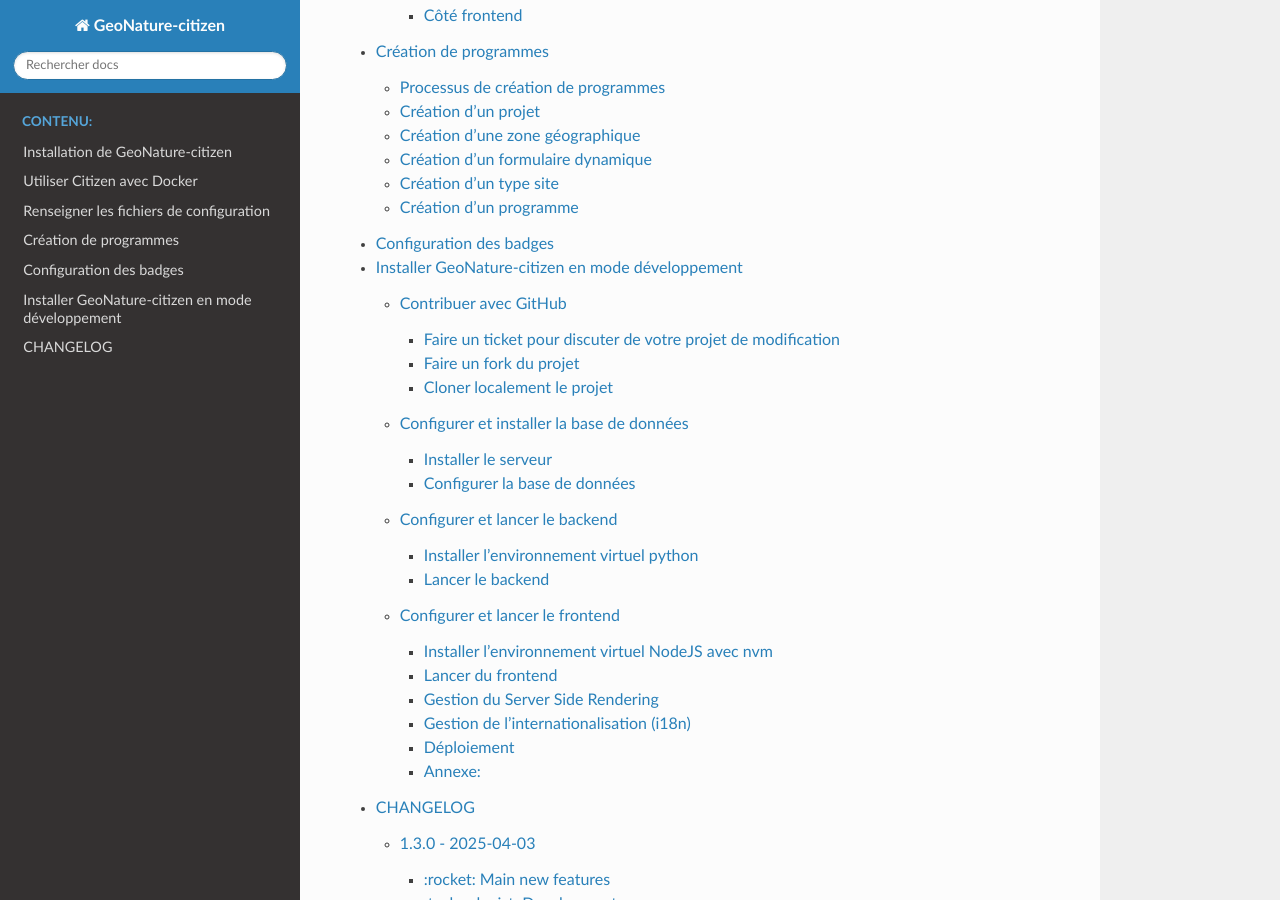
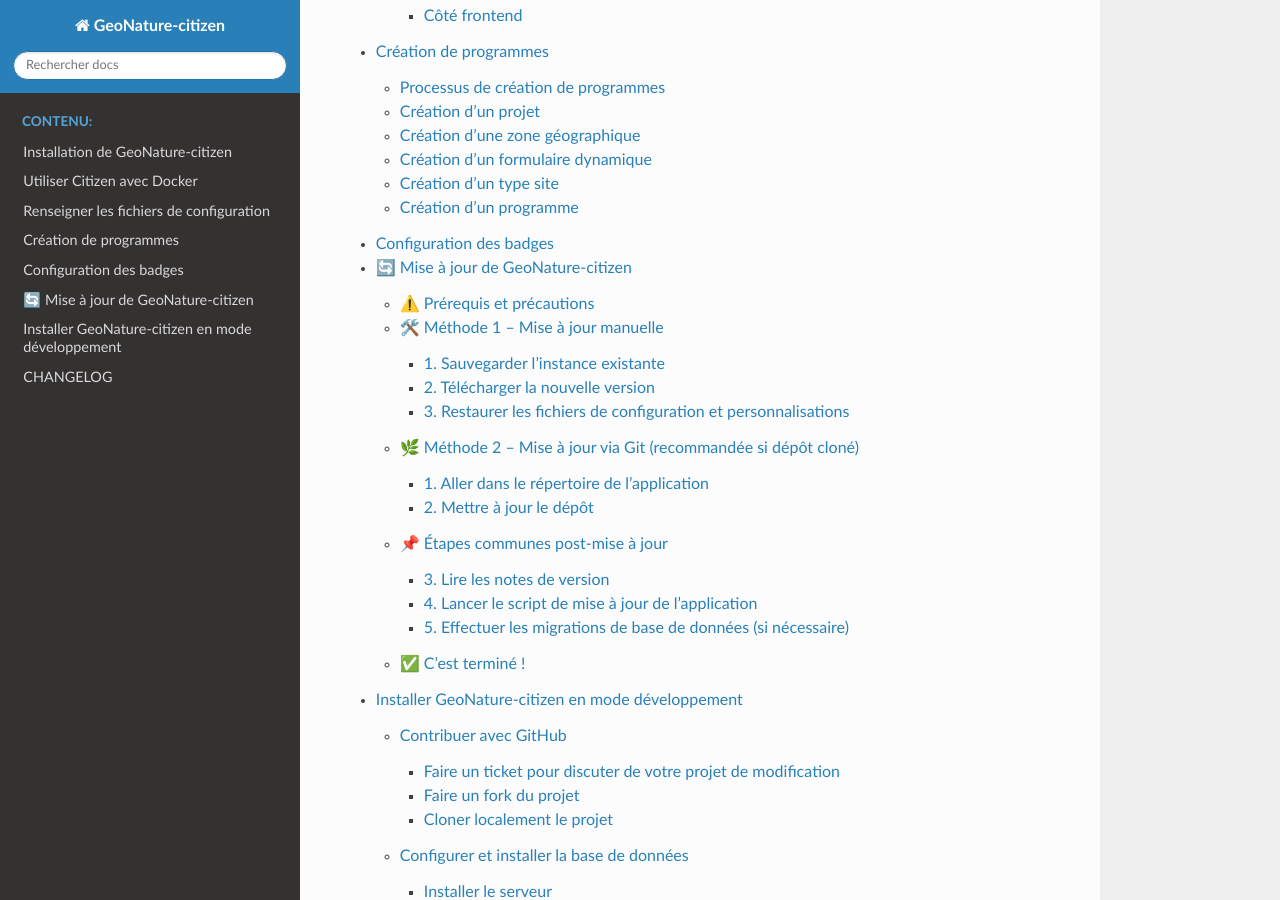
Before and after one commit to PnX-SI/GeoNature-citizen, a Sphinx documentation site: the page built from docs/index.rst, in a window 1280 px wide and 900 px high, scrolled down 1128 px. Built offline with Sphinx 7.4.7 and the Read the Docs theme 3.1.0, drawn with Linux system fonts in a browser that asks for light colours.

Commit message:
Add update documentation

````diff
--- a/docs/index.rst
+++ b/docs/index.rst
@@ -18,6 +18,7 @@ Documentation de GeoNature-citizen
    configuration
    administration
    badges
+   update
    devs/index
    history
 
--- /dev/null
+++ b/docs/update.md
@@ -0,0 +1,116 @@
+# 🔄 Mise à jour de GeoNature-citizen
+
+## ⚠️ Prérequis et précautions
+
+Avant toute mise à jour, **sauvegardez impérativement** :
+
+- 📦 Les fichiers de l’application
+- 🗃️ La base de données PostgreSQL
+  _ou_
+- 🖼️ Réalisez un **snapshot complet** du serveur
+
+> En cas de problème, cela permet de restaurer l’état antérieur de l'application.
+
+---
+
+## 🛠️ Méthode 1 – Mise à jour manuelle
+
+### 1. Sauvegarder l'instance existante
+
+```bash
+cd ~/
+mv ~/gncitizen ~/gncitizen_old
+```
+
+### 2. Télécharger la nouvelle version
+
+```bash
+VERSION=X.Y.Z  # Remplacez X.Y.Z par la version cible
+curl -OJL https://github.com/PnX-SI/GeoNature-citizen/archive/refs/tags/$VERSION.zip
+unzip GeoNature-citizen-$VERSION.zip
+mv GeoNature-citizen-$VERSION gncitizen
+rm GeoNature-citizen-$VERSION.zip
+```
+
+### 3. Restaurer les fichiers de configuration et personnalisations
+
+```bash
+cp ~/gncitizen_old/config/settings.ini ~/gncitizen/config/
+cp ~/gncitizen_old/config/config.toml ~/gncitizen/config/
+cp ~/gncitizen_old/config/backoffice_* ~/gncitizen/config/
+cp ~/gncitizen_old/config/badges_config.py ~/gncitizen/config/
+
+cp ~/gncitizen_old/frontend/src/conf/app.config.ts ~/gncitizen/frontend/src/conf/
+cp ~/gncitizen_old/frontend/src/conf/map.config.ts ~/gncitizen/frontend/src/conf/
+cp -r ~/gncitizen_old/frontend/src/custom/* ~/gncitizen/frontend/src/custom/
+
+cp -r ~/gncitizen_old/media/ ~/gncitizen/media/
+```
+
+> ✅ Ces fichiers devraient idéalement être suivis ou exclus proprement avec `.gitignore` si vous utilisez Git.
+
+---
+
+## 🌿 Méthode 2 – Mise à jour via Git (recommandée si dépôt cloné)
+
+### 1. Aller dans le répertoire de l’application
+
+```bash
+cd ~/gncitizen
+```
+
+### 2. Mettre à jour le dépôt
+
+```bash
+git pull
+```
+
+> ⚙️ Les fichiers de config/perso sont gérés avec `.gitignore` et donc conservés.
+
+---
+
+## 📌 Étapes communes post-mise à jour
+
+### 3. Lire les notes de version
+
+Consultez les [notes de version](https://github.com/PnX-SI/GeoNature-citizen/releases) pour vérifier s’il y a :
+
+- des scripts à exécuter
+- des fichiers à modifier
+- des migrations de base de données à effectuer
+
+---
+
+### 4. Lancer le script de mise à jour de l'application
+
+```bash
+cd ~/gncitizen
+./install/update_app.sh
+```
+
+---
+
+### 5. Effectuer les migrations de base de données (si nécessaire)
+
+> ⚠️ Vérifiez la version cible de la BDD dans les notes de version pour définir le bon **Alembic stamp**.
+
+```bash
+ALEMBIC_STAMP=e8c1cd57ad16  # Remplacez par le hash correct selon la version
+
+cd ~/gncitizen
+source ./backend/venv/bin/activate
+
+flask db stamp $ALEMBIC_STAMP
+flask db upgrade
+
+deactivate
+```
+
+---
+
+## ✅ C'est terminé !
+
+L’application GeoNature-citizen est maintenant à jour.
+Pensez à tester rapidement l’interface et les fonctionnalités principales pour valider la mise à jour.
+
+⚠️ Pensez à supprimer le répertoire de l'installation précédente (`gncitizen_old`) afin de libérer de l'espace disque. En particulier le répertoire `media` qui a été copié dans le répertoire de la nouvelle version.
````
